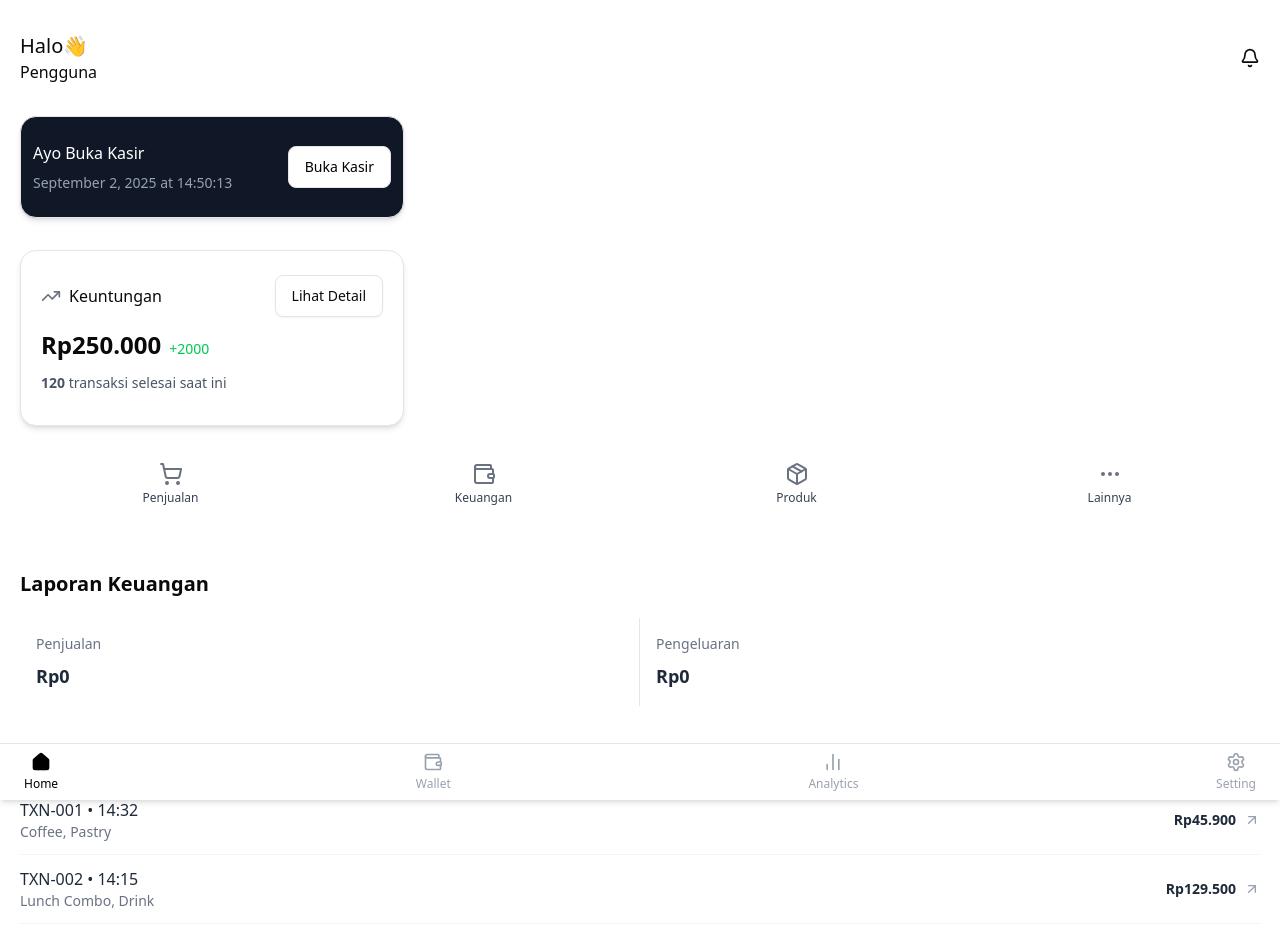
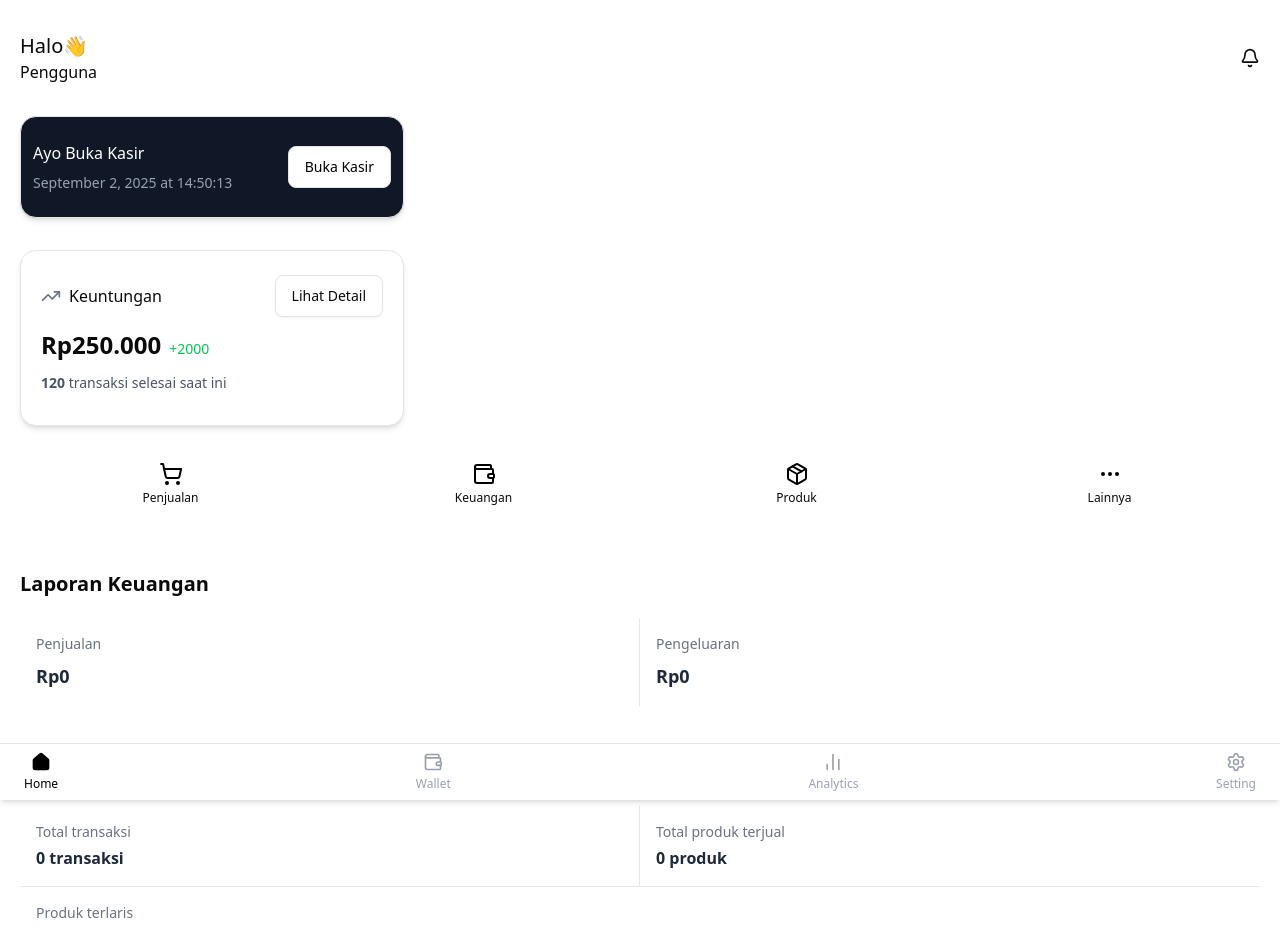
Before and after one commit to contactmadun/orbit-ui, a Vue app: page / in a window 1280 px wide. Shown: the top 938 px of the page. Built offline with nearby package versions, Linux system fonts and the light colour scheme; sample sign-in values are in the browser's storage.

Commit message:
add report transaction and fix menus

```diff
--- a/src/components/HomePage.vue
+++ b/src/components/HomePage.vue
@@ -11,6 +11,7 @@ import BottomNav from './reusable/BottomNav.vue'
 import RecentTrx from './reusable/RecentTransactions.vue'
 import MainMenu from './reusable/MainMenu.vue'
 import FinancialReport from './reusable/FinancialReport.vue'
+import TransactionReport from './reusable/TransactionReport.vue'
 
 const userStore = useUserStore();
 const router = useRouter()
@@ -119,6 +120,7 @@ const props = defineProps({
       </Card>
       <MainMenu class="mt-3" />
       <FinancialReport class="mt-10" />
+      <TransactionReport class="mt-10" />
       <RecentTrx class="mt-5" />
       <button @click="handleLogout" class="underline mt-80" :disabled="loading">{{ loading ? "Proses logout..." : "logout" }}</button>
       <p class="mt-50">percobaan</p>
--- a/src/components/reusable/MainMenu.vue
+++ b/src/components/reusable/MainMenu.vue
@@ -24,8 +24,8 @@ const handleSelect = (menu) => {
       class="flex flex-col items-center justify-center p-3 rounded-lg hover:bg-gray-50 cursor-pointer transition"
       @click="handleSelect(menu)"
     >
-      <component :is="menu.icon" class="w-6 h-6 text-gray-500 mb-1" />
-      <span class="text-xs text-gray-700 text-center">
+      <component :is="menu.icon" class="w-6 h-6 text-black mb-1" />
+      <span class="text-xs text-center">
         {{ menu.name }}
       </span>
     </div>
--- /dev/null
+++ b/src/components/reusable/TransactionReport.vue
@@ -0,0 +1,40 @@
+<script setup>
+const props = defineProps({
+  totalTransactions: { type: Number, default: 0 },
+  totalProducts: { type: Number, default: 0 },
+  bestProduct: { type: String, default: '-' }
+})
+</script>
+
+<template>
+  <section class="w-full bg-white">
+    <div class="flex justify-between items-center mb-5">
+      <h2 class="text-xl font-semibold">Laporan Transaksi Hari Ini</h2>
+      <!-- <button class="text-sm text-blue-600 hover:underline">See all</button> -->
+    </div>
+    <!-- Row 1: 2 kolom + divider vertikal + divider bawah -->
+    <div class="grid grid-cols-2 divide-x divide-gray-200 border-b border-gray-200 text-left">
+      <div class="flex flex-col items-start py-4 px-4">
+        <span class="text-sm text-gray-500 mb-1">Total transaksi</span>
+        <p class="text-base font-semibold text-gray-800">
+          {{ totalTransactions.toLocaleString('id-ID') }} transaksi
+        </p>
+      </div>
+
+      <div class="flex flex-col items-start py-4 px-4">
+        <span class="text-sm text-gray-500 mb-1">Total produk terjual</span>
+        <p class="text-base font-semibold text-gray-800">
+          {{ totalProducts.toLocaleString('id-ID') }} produk
+        </p>
+      </div>
+    </div>
+
+    <!-- Row 2: Produk terlaris (full width) -->
+    <div class="px-4 py-4">
+      <span class="text-sm text-gray-500 block mb-1">Produk terlaris</span>
+      <p class="text-base font-semibold text-gray-800">
+        {{ bestProduct }}
+      </p>
+    </div>
+  </section>
+</template>
```
